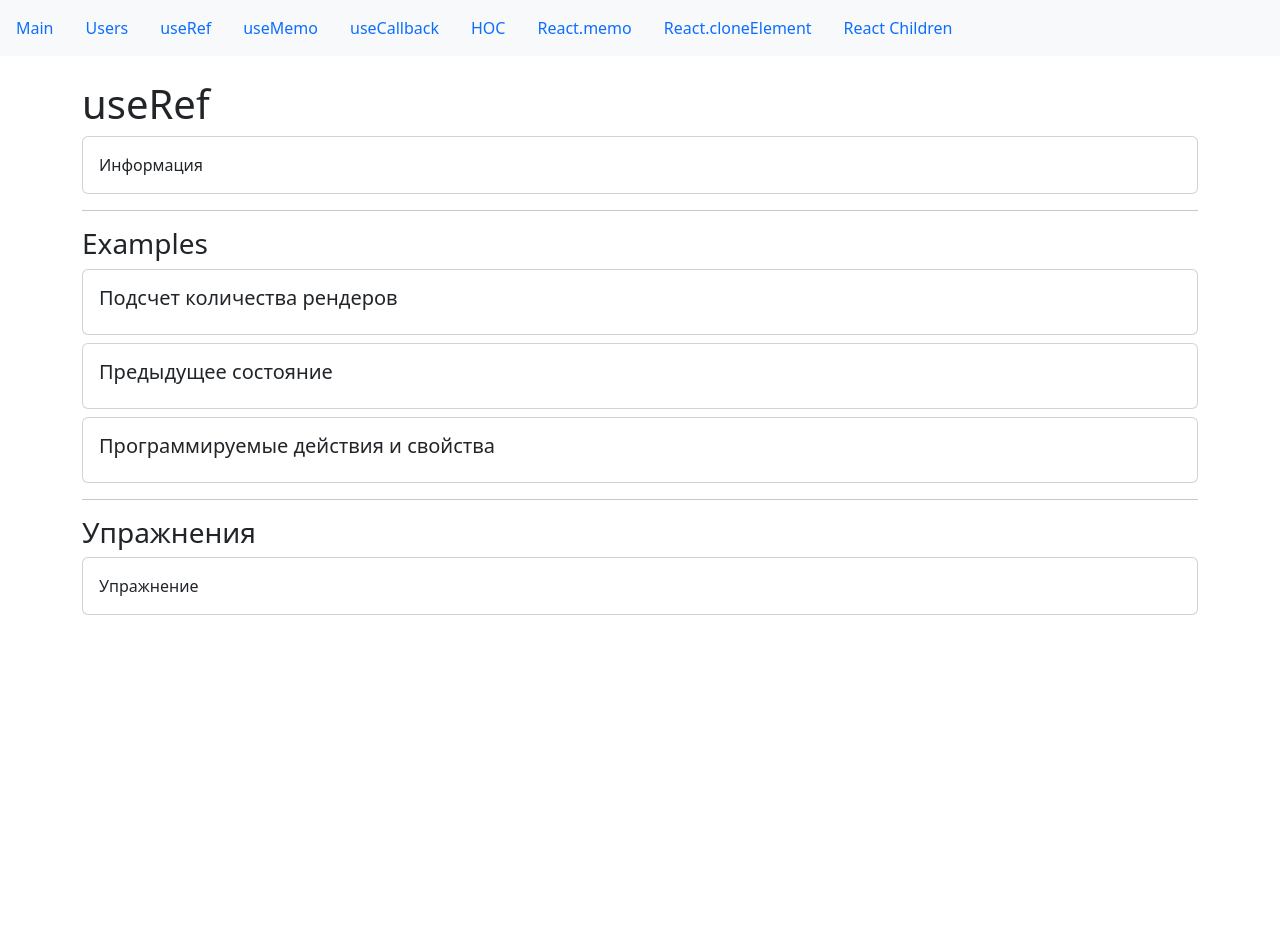
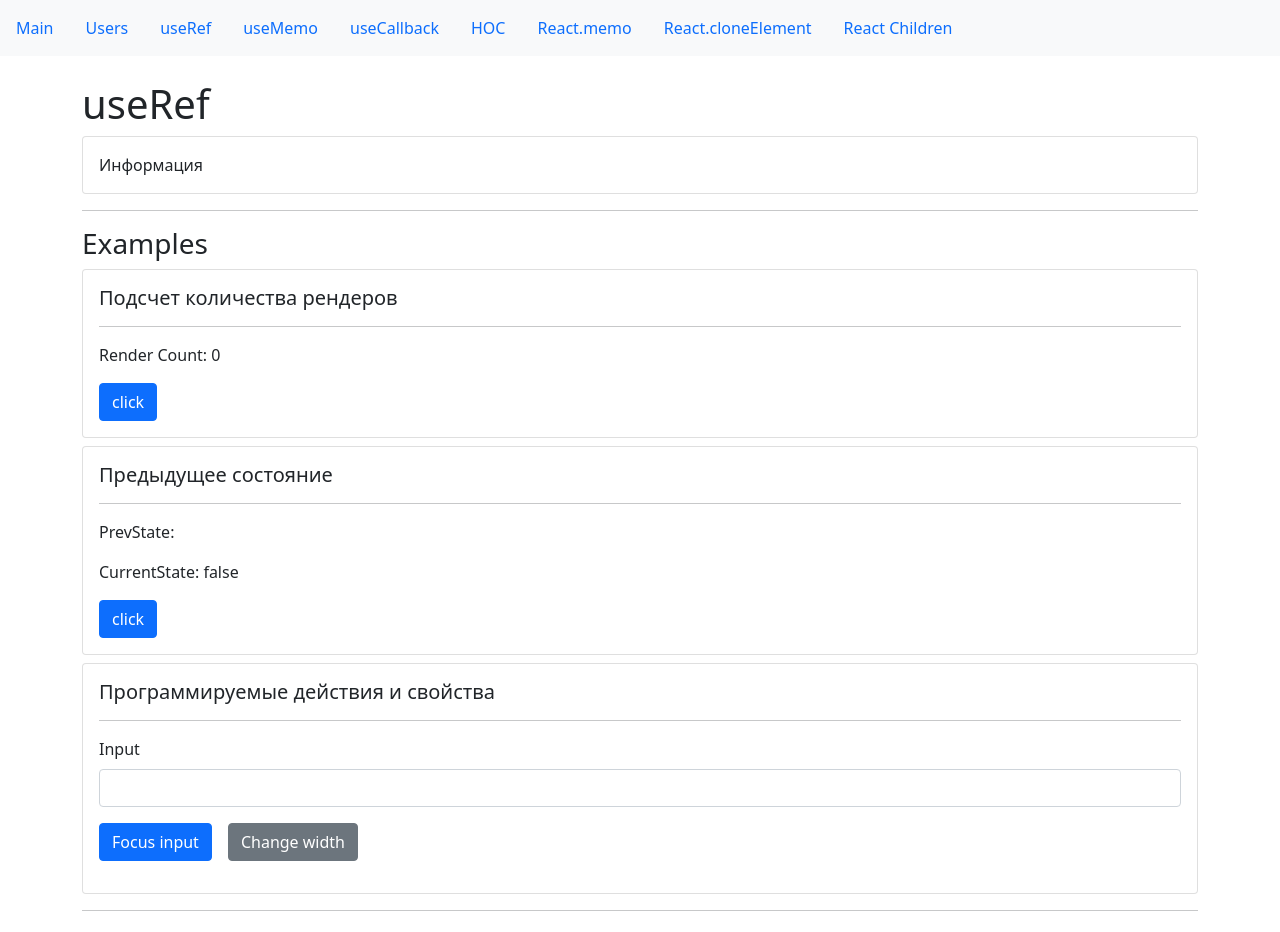
Before and after one commit to Kutsuruk/optimization-hooks, a React (Create React App) app: page /useRef in a window 1280 px wide. Shown: the top 932 px of the page. Before the commit the page ends 800 px from the top, so only its background shows below. Built offline with nearby package versions, Linux system fonts and the light colour scheme.

Commit message:
Learned about useRef hook. Used it for get prevState of component, get info about every render of component and get form input element by ref property current.

```diff
--- a/package.json
+++ b/package.json
@@ -6,8 +6,10 @@
     "@testing-library/jest-dom": "^5.16.5",
     "@testing-library/react": "^13.4.0",
     "@testing-library/user-event": "^13.5.0",
+    "bootstrap": "^5.1.0",
     "react": "^18.2.0",
     "react-dom": "^18.2.0",
+    "react-router-dom": "^5.3.0",
     "react-scripts": "5.0.1",
     "web-vitals": "^2.1.4"
   },
--- a/public/index.html
+++ b/public/index.html
@@ -10,34 +10,11 @@
       content="Web site created using create-react-app"
     />
     <link rel="apple-touch-icon" href="%PUBLIC_URL%/logo192.png" />
-    <!--
-      manifest.json provides metadata used when your web app is installed on a
-      user's mobile device or desktop. See https://developers.google.com/web/fundamentals/web-app-manifest/
-    -->
     <link rel="manifest" href="%PUBLIC_URL%/manifest.json" />
-    <!--
-      Notice the use of %PUBLIC_URL% in the tags above.
-      It will be replaced with the URL of the `public` folder during the build.
-      Only files inside the `public` folder can be referenced from the HTML.
-
-      Unlike "/favicon.ico" or "favicon.ico", "%PUBLIC_URL%/favicon.ico" will
-      work correctly both with client-side routing and a non-root public URL.
-      Learn how to configure a non-root public URL by running `npm run build`.
-    -->
-    <title>React App</title>
+    <title>React Optimization Hooks</title>
   </head>
   <body>
     <noscript>You need to enable JavaScript to run this app.</noscript>
     <div id="root"></div>
-    <!--
-      This HTML file is a template.
-      If you open it directly in the browser, you will see an empty page.
-
-      You can add webfonts, meta tags, or analytics to this file.
-      The build step will place the bundled scripts into the <body> tag.
-
-      To begin the development, run `npm start` or `yarn start`.
-      To create a production bundle, use `npm run build` or `yarn build`.
-    -->
   </body>
 </html>
--- a/src/app/components/examples/useRef/prevState.jsx
+++ b/src/app/components/examples/useRef/prevState.jsx
@@ -1,10 +1,28 @@
-import React from "react";
+import React, {useEffect, useRef, useState} from "react";
 import CardWrapper from "../../common/Card";
 import SmallTitle from "../../common/typografy/smallTitle";
+import Divider from "../../common/divider";
 const PrevStateExample = () => {
+    const [otherState, setOtherState] = useState('false')
+    const prevStateRef = useRef('')
+
+    const toggleOtherState = () => {
+        setOtherState((prevState) => prevState === 'false' ? 'true' : 'false')
+    }
+
+    useEffect(() => {
+        prevStateRef.current = otherState
+    }, [otherState])
+
     return (
         <CardWrapper>
             <SmallTitle>Предыдущее состояние</SmallTitle>
+            <Divider />
+
+            <p>PrevState: {prevStateRef.current}</p>
+            <p>CurrentState: {otherState}</p>
+
+            <button className='btn btn-primary' onClick={toggleOtherState}>click</button>
         </CardWrapper>
     );
 };
--- a/src/app/components/examples/useRef/programmableActions.jsx
+++ b/src/app/components/examples/useRef/programmableActions.jsx
@@ -1,12 +1,46 @@
-import React from "react";
+import React, {useRef} from "react";
 import CardWrapper from "../../common/Card";
 import SmallTitle from "../../common/typografy/smallTitle";
+import Divider from "../../common/divider";
 const ProgrammableActionsExample = () => {
+    const inputRef = useRef(null)
+
+    const onFocusHandle = () => {
+        console.log(inputRef.current)
+        inputRef.current.focus()
+    }
+
+    const onWidthChange = () => {
+        inputRef.current.style = 'width: 250px; border-color: red'
+    }
+
     return (
         <CardWrapper>
             <SmallTitle className="card-title">
                 Программируемые действия и свойства
             </SmallTitle>
+            <Divider />
+
+            <label htmlFor='email'
+                   className='form-label'
+            >
+                Input
+            </label>
+            <input ref={inputRef}
+                   type="email"
+                   className='form-control'
+                   id='email'
+            />
+            <button onClick={onFocusHandle}
+                    className='btn btn-primary mt-0.5'
+            >
+                Focus input
+            </button>
+            <button onClick={onWidthChange}
+                    className='btn btn-secondary m-3'
+            >
+                Change width
+            </button>
         </CardWrapper>
     );
 };
--- a/src/app/components/examples/useRef/renderCount.jsx
+++ b/src/app/components/examples/useRef/renderCount.jsx
@@ -1,10 +1,26 @@
-import React from "react";
+import React, { useRef, useState, useEffect } from "react";
 import CardWrapper from "../../common/Card";
 import SmallTitle from "../../common/typografy/smallTitle";
+import Divider from "../../common/divider";
 const RenderCountExample = () => {
+    const [otherState, setOtherState] = useState(false)
+    const renderCountRef = useRef(0)
+
+    const toggleOtherState = () => {
+        setOtherState(!otherState)
+    }
+
+    useEffect(() => {
+        renderCountRef.current++
+    })
+
     return (
         <CardWrapper>
             <SmallTitle>Подсчет количества рендеров</SmallTitle>
+            <Divider />
+
+            <p>Render Count: {renderCountRef.current}</p>
+            <button className='btn btn-primary' onClick={toggleOtherState}>click</button>
         </CardWrapper>
     );
 };
```
Also changed, not shown: .eslintrc.js (deleted), .prettierrc.js (deleted), 1 other file (tests, documents, lock files or other folders).
